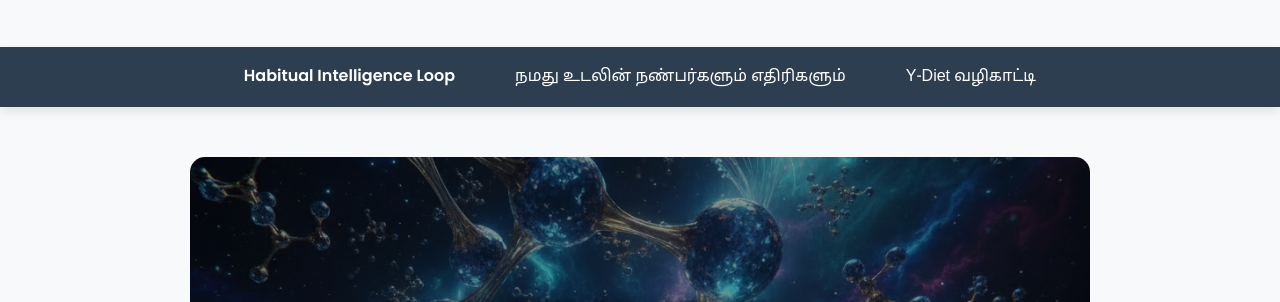
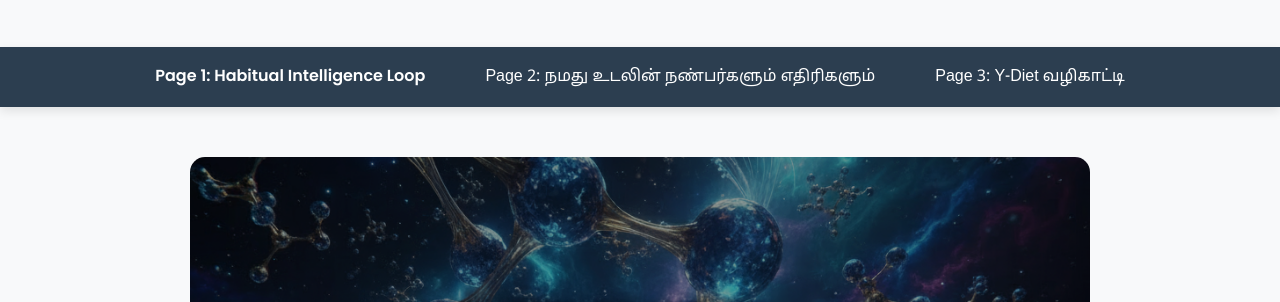
Before and after one commit to yedugate/y2z-blissmolecules, a plain HTML site: page index.html in a window 1280 px wide. Shown: the part 220-522 px from the top of the page. Drawn offline with Linux system fonts and the light colour scheme.

Commit message:
Update index.html

```diff
--- a/index.html
+++ b/index.html
@@ -235,9 +235,9 @@
 
     <nav>
         <ul>
-            <li><a href="page1.html" class="font-english">Habitual Intelligence Loop</a></li>
-            <li><a href="page2.html">நமது உடலின் நண்பர்களும் எதிரிகளும்</a></li>
-            <li><a href="page3.html">Y-Diet வழிகாட்டி</a></li>
+            <li><a href="page1.html" class="font-english">Page 1: Habitual Intelligence Loop</a></li>
+            <li><a href="page2.html">Page 2: நமது உடலின் நண்பர்களும் எதிரிகளும்</a></li>
+            <li><a href="page3.html">Page 3: Y-Diet வழிகாட்டி</a></li>
         </ul>
     </nav>
     <div class="container">
```
